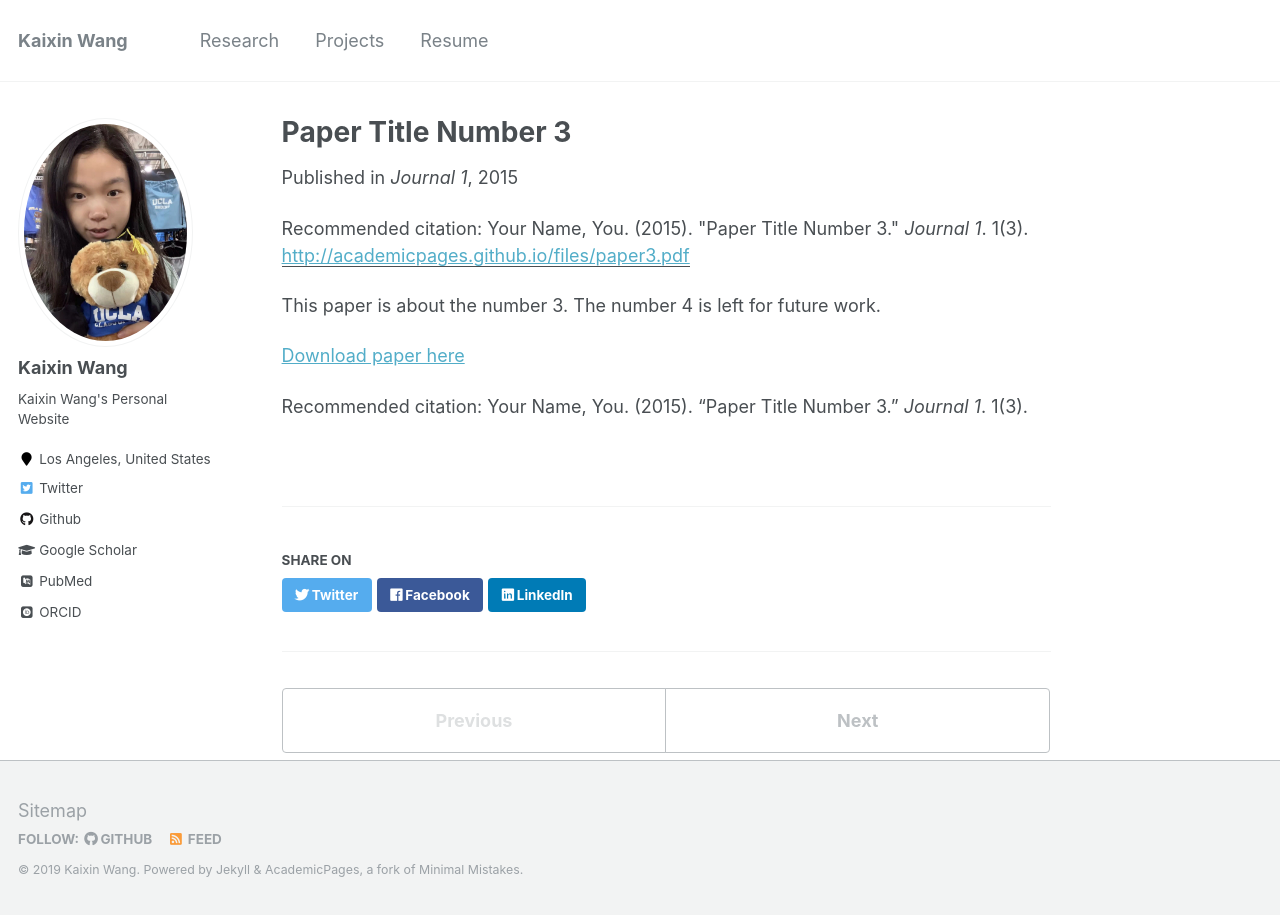
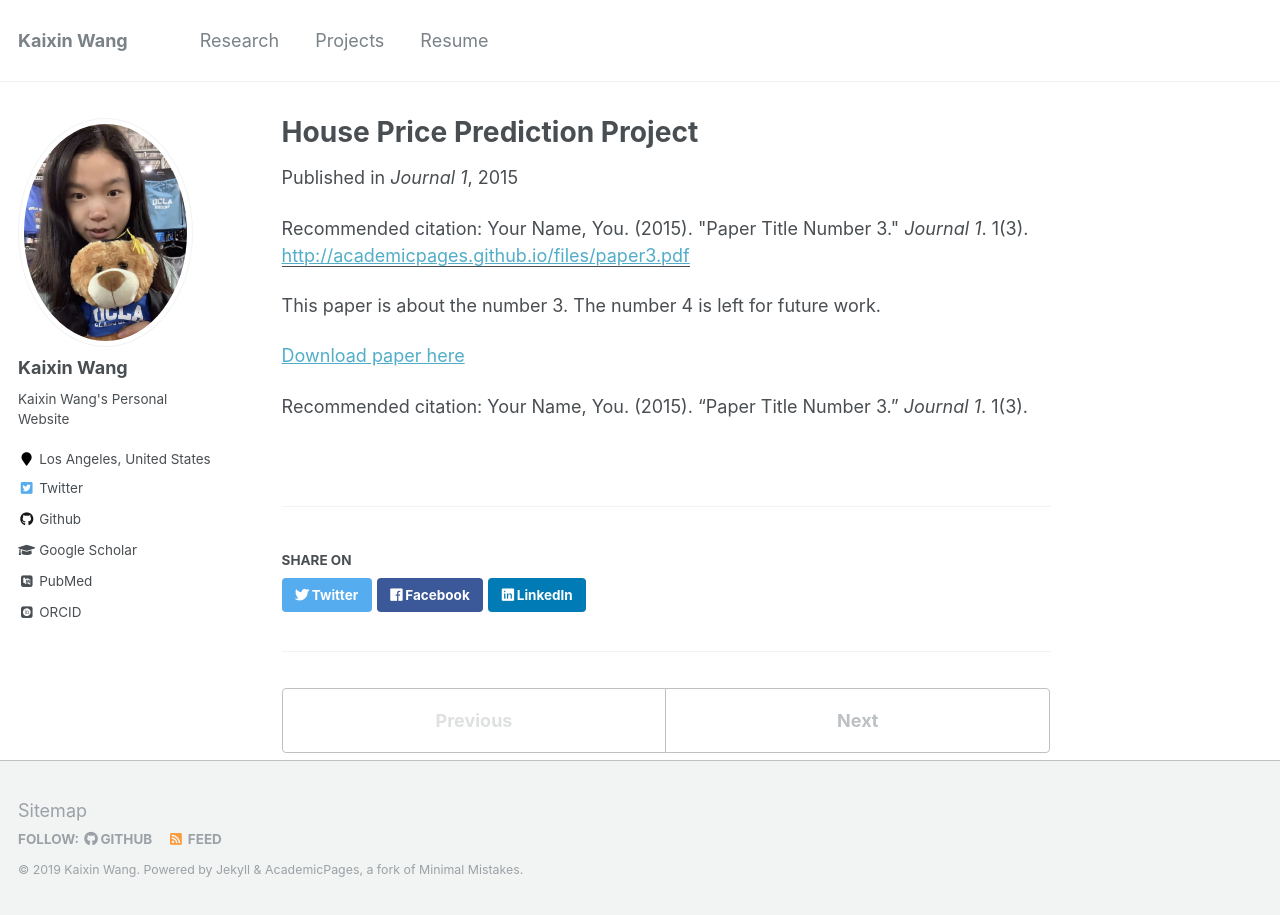
Before and after one commit to kaixin-wang/kaixin-wang.github.io, a Jekyll site: the page built from _research/research-1.md, in a window 1280 px wide. Built offline with Jekyll 4.4.1, drawn with Linux system fonts in a browser that asks for light colours; some web fonts are replaced.

Commit message:
Update research-1.md

```diff
--- a/_research/research-1.md
+++ b/_research/research-1.md
@@ -1,5 +1,5 @@
 ---
-title: "Paper Title Number 3"
+title: "House Price Prediction Project"
 collection: research
 permalink: /research/research-1
 excerpt: 'This paper is about the number 3. The number 4 is left for future work.'
```
